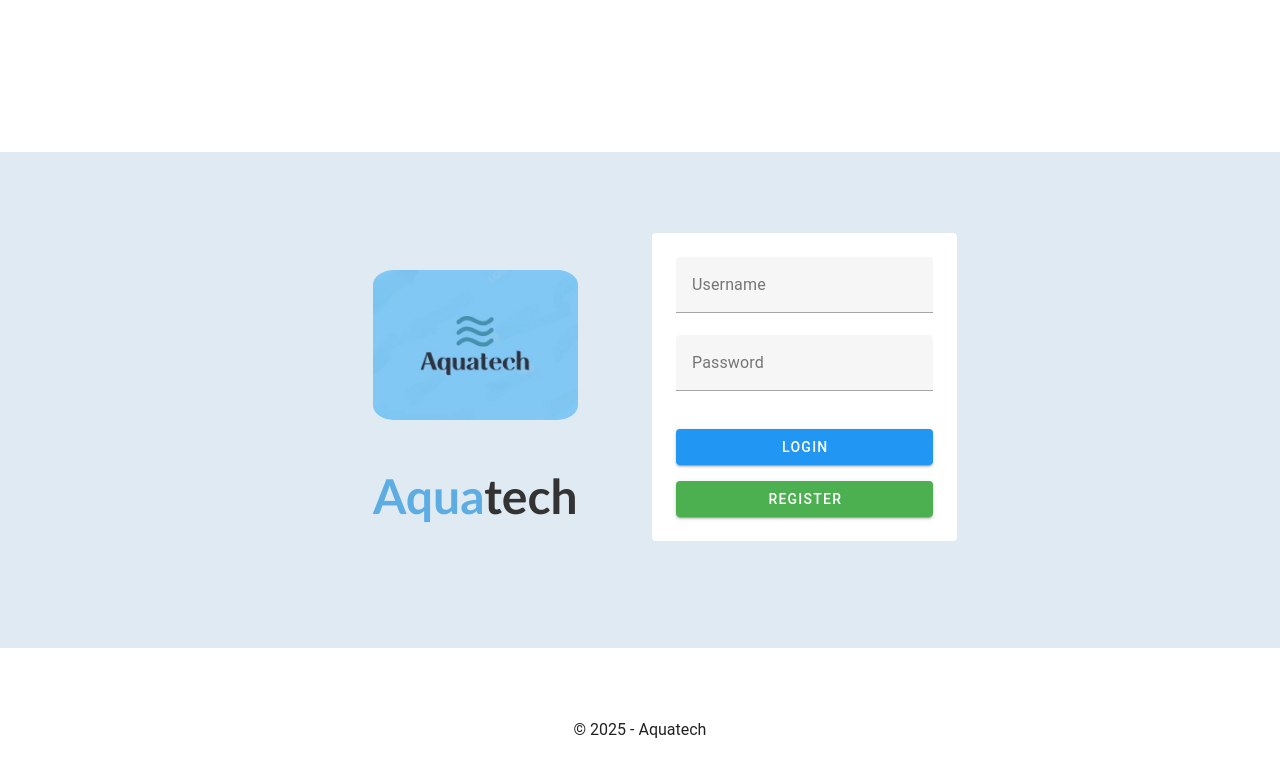
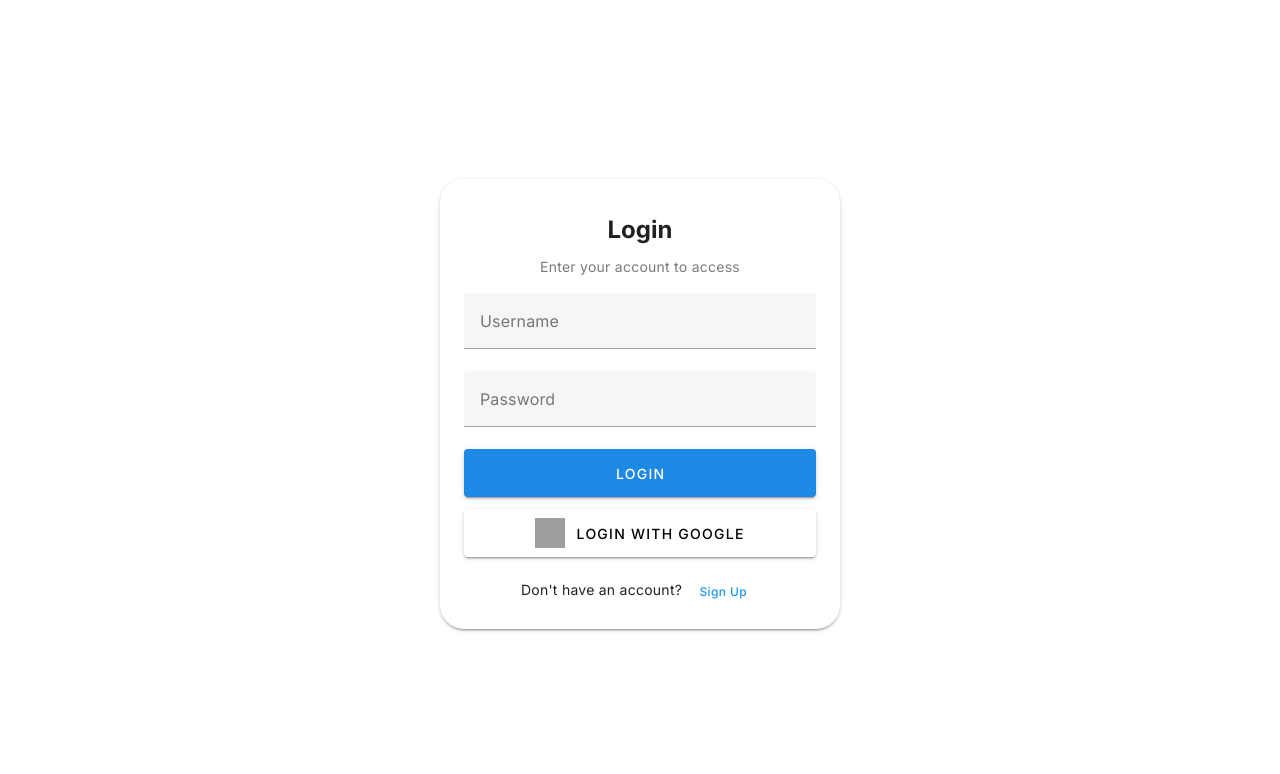
Before and after one commit to carltrillo/aquatech2, a Vue app: page / in a window 1280 px wide. Shown: the top 774 px of the page. Built offline with nearby package versions, Linux system fonts and the light colour scheme; grey boxes are pictures that could not be loaded.

Commit message:
Renewing previous login page

```diff
--- a/package.json
+++ b/package.json
@@ -13,6 +13,7 @@
     "format": "prettier --write src/"
   },
   "dependencies": {
+    "@mdi/font": "^7.4.47",
     "pinia": "^3.0.1",
     "vue": "^3.5.13",
     "vue-router": "^4.5.0",
--- a/src/views/LoginView.vue
+++ b/src/views/LoginView.vue
@@ -1,70 +1,89 @@
 <script setup>
 import { ref } from 'vue'
-import logo from '@/assets/logo-aquatech.jpg'
 
-const username = ref('')
+const email = ref('')
 const password = ref('')
 
+const login = () => {
+  alert(`Logging in as ${email.value}`)
+}
+
+const loginWithGoogle = () => {
+  alert('Redirecting to Google login...')
+}
+
+const signUp = () => {
+  alert('Redirect to sign-up page')
+}
 </script>
 
 <template>
   <v-responsive>
-  <v-app>
-    <v-container fluid class="d-flex flex-column fill-height pa-0" style="background-color: #dfeaf3;">
+    <v-container class="fill-height d-flex justify-center align-center pa-4 login-bg" fluid>
+      <v-row class="justify-center align-center" style="min-height: 100vh">
+        <v-col cols="12" sm="10" md="6" lg="4">
+          <v-card class="pa-6 rounded-xl" elevation="2">
+            <v-card-title class="text-h5 text-center font-weight-bold">Login</v-card-title>
 
-      <v-row
-  class="justify-space-between align-center"
-  style="background-color: white; height: 60px; width: 100%; margin-bottom: 5px;"
->
-  <!-- Optional: Add logo or nav content here -->
-</v-row>
+            <v-card-subtitle class="text-center mb-4 text-body-2">
+              Enter your account to access
+            </v-card-subtitle>
 
+            <v-form @submit.prevent="login">
+              <v-text-field label="Username" v-model="user" type="text" dense outlined required />
 
-      <!-- Main Content -->
-      <v-row class="flex-grow-1">
-        <!-- Left Side: Image and Logo -->
-        <v-col cols="12" md="6" class="d-flex align-center justify-center pa-10" style= "background-size: cover;">
-          <div class="text-center">
-            <v-img :src="logo" max-width="300" class="mx-auto mb-4" style="border-radius: 10%;" />
-            <br><h1 class="font-weight-bold" style="font-size: 3rem;">
-              <span style="color:#5dade2; font-family: Trebuchet MS, Arial, sans-serif;">Aqua</span><span style="color:#333; font-family: Trebuchet MS, Arial, sans-serif;">tech</span>
-            </h1>
-          </div>
-        </v-col>
+              <v-text-field
+                label="Password"
+                v-model="password"
+                type="password"
+                dense
+                outlined
+                required
+              />
 
-        <!-- Right Side: Login Form -->
-        <v-col cols="12" md="6" class="d-flex align-center justify-center" style="background-color: #dfeaf3;">
-          <v-card flat class="pa-6" width="350" style="margin-bottom: 30px;">
-            <v-text-field v-model="username" label="Username" outlined />
-            <v-text-field v-model="password" label="Password" type="password" outlined />
-            <v-btn color="blue" block class="mt-4">Login</v-btn>
-            <v-btn
-  color="green"
-  block
-  class="mt-4"
-  :to="{ path: '/register' }"
-  tag="RouterLink"
->
-  Register
-</v-btn>
+              <v-btn type="submit" color="blue-darken-1" block class="mb-3 text-white" height="48">
+                Login
+              </v-btn>
+            </v-form>
 
+            <v-btn color="white" block class="mb-3 text-black" height="48" @click="loginWithGoogle">
+              <img
+                src="https://upload.wikimedia.org/wikipedia/commons/d/dc/Google-g-icon.png"
+                alt="Google Logo"
+                style="width: 30px; height: 30px; margin-right: 10px"
+              />
+              Login with Google
+            </v-btn>
+
+            <div class="mt-5 text-center text-body-2">
+              Don't have an account?
+              <v-btn
+                variant="text"
+                color="blue"
+                size="small"
+                class="text-caption font-weight-medium"
+                @click="signUp"
+              >
+                Sign Up
+              </v-btn>
+            </div>
           </v-card>
         </v-col>
       </v-row>
-
-      <v-row
-  class="justify-center align-center"
-  style="background-color: white; height: 60px; width: 100%; margin-top: 25px;"
->    © 2025 - Aquatech
-</v-row>
-
     </v-container>
-  </v-app>
-</v-responsive>
+  </v-responsive>
 </template>
 
 <style scoped>
-.fill-height {
-  height: 100vh;
+@import url('https://fonts.googleapis.com/css2?family=Inter:wght@400;500;600;700&display=swap');
+
+* {
+  font-family: 'Inter', sans-serif;
+  box-sizing: border-box;
+}
+
+.login-bg {
+  background: url('/src\assets\bg-water.jpg') no-repeat center center;
+  background-size: cover;
 }
 </style>
```
Also changed, not shown: src/router/index.js (+5 -5 lines), 2 other files (tests, documents, lock files or other folders).
